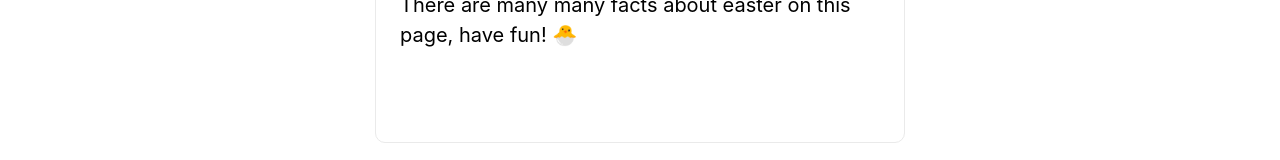
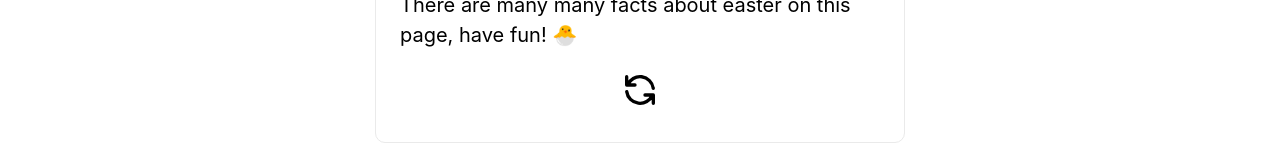
Before and after one commit to filiptronicek/easter-factorigator, a Next.js app: page / in a window 1280 px wide. Shown: the part 422-582 px from the top of the page. Built offline with nearby package versions, Linux system fonts and the light colour scheme.

Commit message:
Fix colors and add hover color to refresh btn

```diff
--- a/styles/Home.module.css
+++ b/styles/Home.module.css
@@ -129,10 +129,11 @@
   transition: transform 0.5s;
   cursor: pointer;
   margin-left: calc(50% - 1em);
-  color: white;
+  color: black;
 }
 
 .refresh svg:hover {
+  color: #696969;
   transform: rotate(180deg);
 }
 
```
